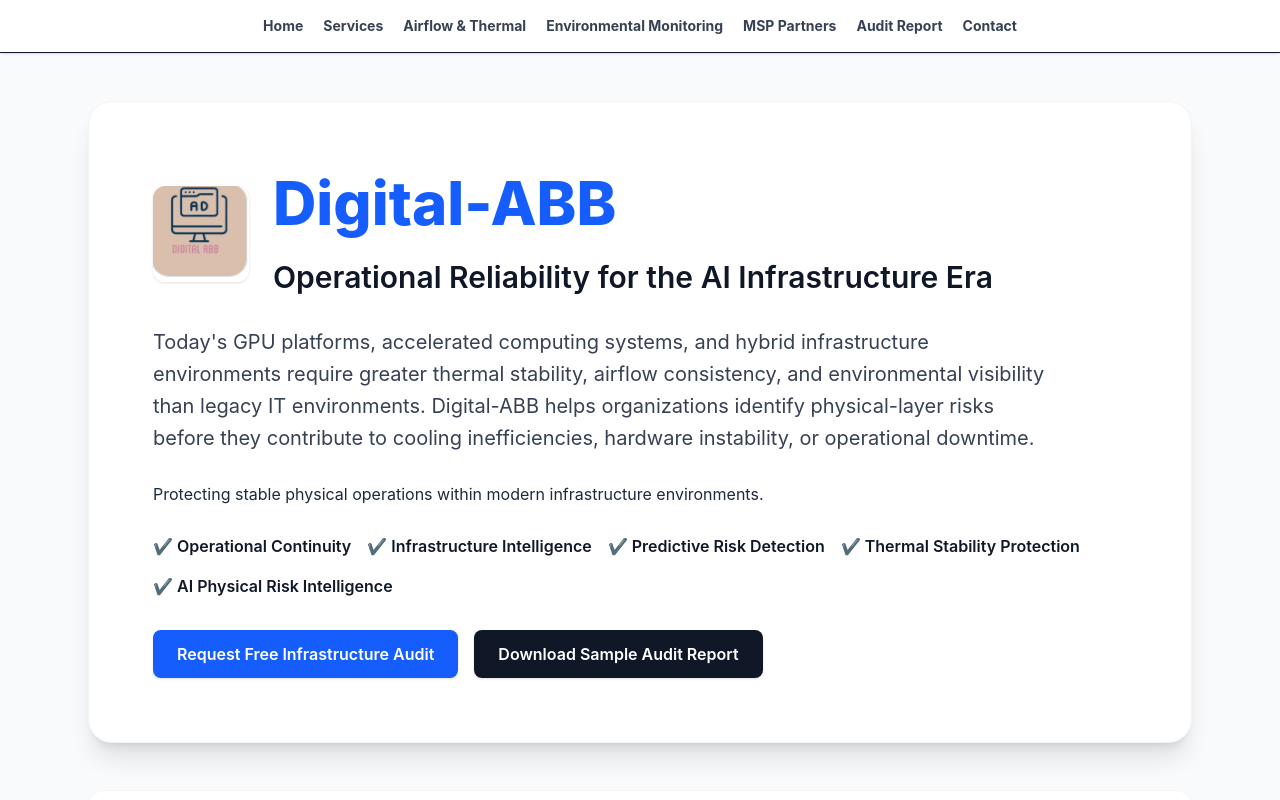
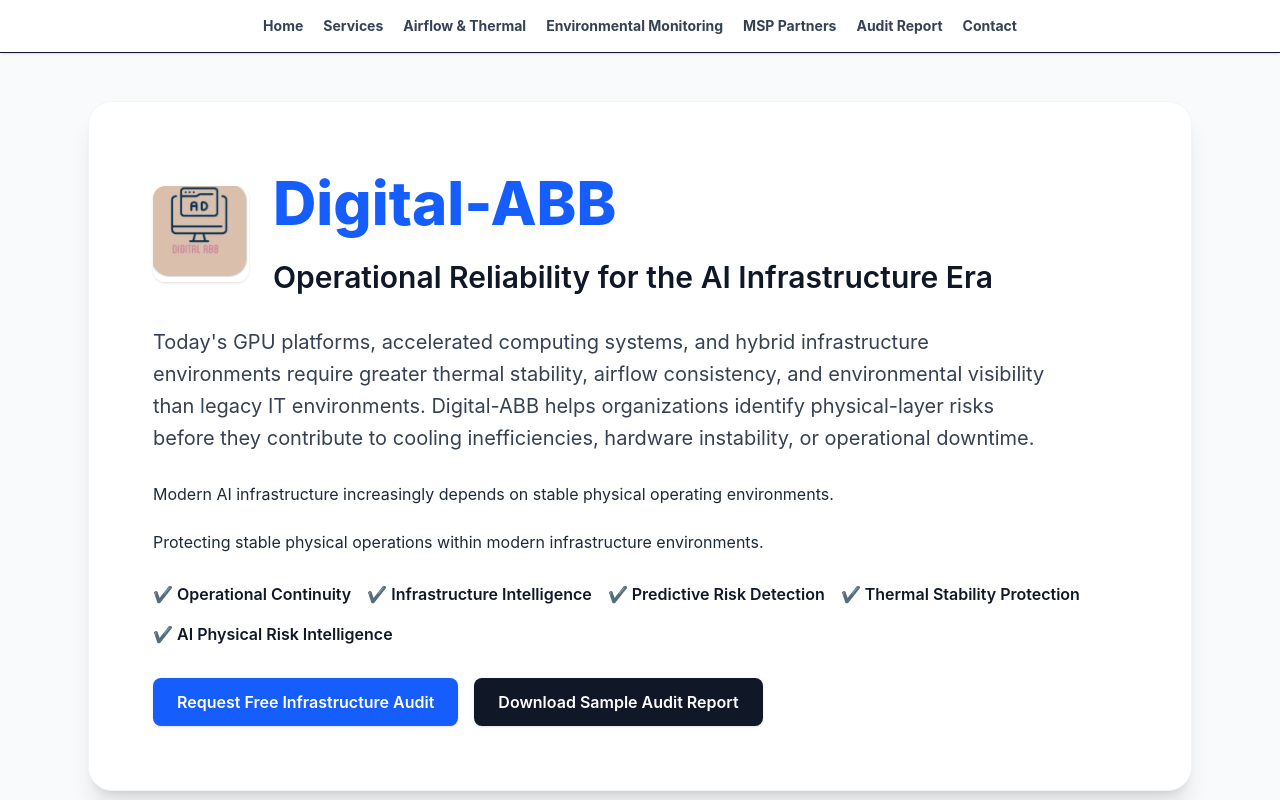
Before and after one commit to aboumba2002/digital-abb, a React (Vite) app: page / in a window 1280 px wide. Shown: the top 800 px of the page. Built offline with nearby package versions, Linux system fonts and the light colour scheme.

Commit message:
adding AI infrastructure words in few sections

```diff
--- a/src/App.tsx
+++ b/src/App.tsx
@@ -53,6 +53,10 @@
           </p>
 
           <p className="text-gray-800 max-w-4xl mt-6 leading-8">
+            Modern AI infrastructure increasingly depends on stable physical operating environments.
+          </p>
+
+          <p className="text-gray-800 max-w-4xl mt-4 leading-8">
             Protecting stable physical operations within modern infrastructure environments.
           </p>
 
@@ -597,6 +601,11 @@
             </p>
 
             <p>
+              As computing density increases, modern AI infrastructure increasingly depends on
+              stable physical operating environments.
+            </p>
+
+            <p>
               Industry research and infrastructure operators continue to highlight the growing
               operational impact of physical-layer conditions:
             </p>
@@ -716,6 +725,11 @@
 
           <p className="text-gray-800 text-lg mb-6">
             We reduce physical-layer risks your remote monitoring tools cannot see.
+          </p>
+
+          <p className="text-gray-800 mb-6">
+            Digital-ABB complements traditional MSP operations by focusing on the physical
+            operating environments modern infrastructure increasingly depends on.
           </p>
 
           <p className="text-gray-800 mb-6">
@@ -917,9 +931,7 @@
         </section>
 
         <div className="text-sm text-gray-500 mt-6">
-          Digital-ABB provides AI-enhanced Physical Risk Intelligence,
-          operational continuity protection, environmental intelligence,
-          and predictive physical-layer risk management for modern business infrastructure.
+          Stable Physical Operations™ for modern AI and hybrid infrastructure environments.
         </div>
       </main>
 
```
